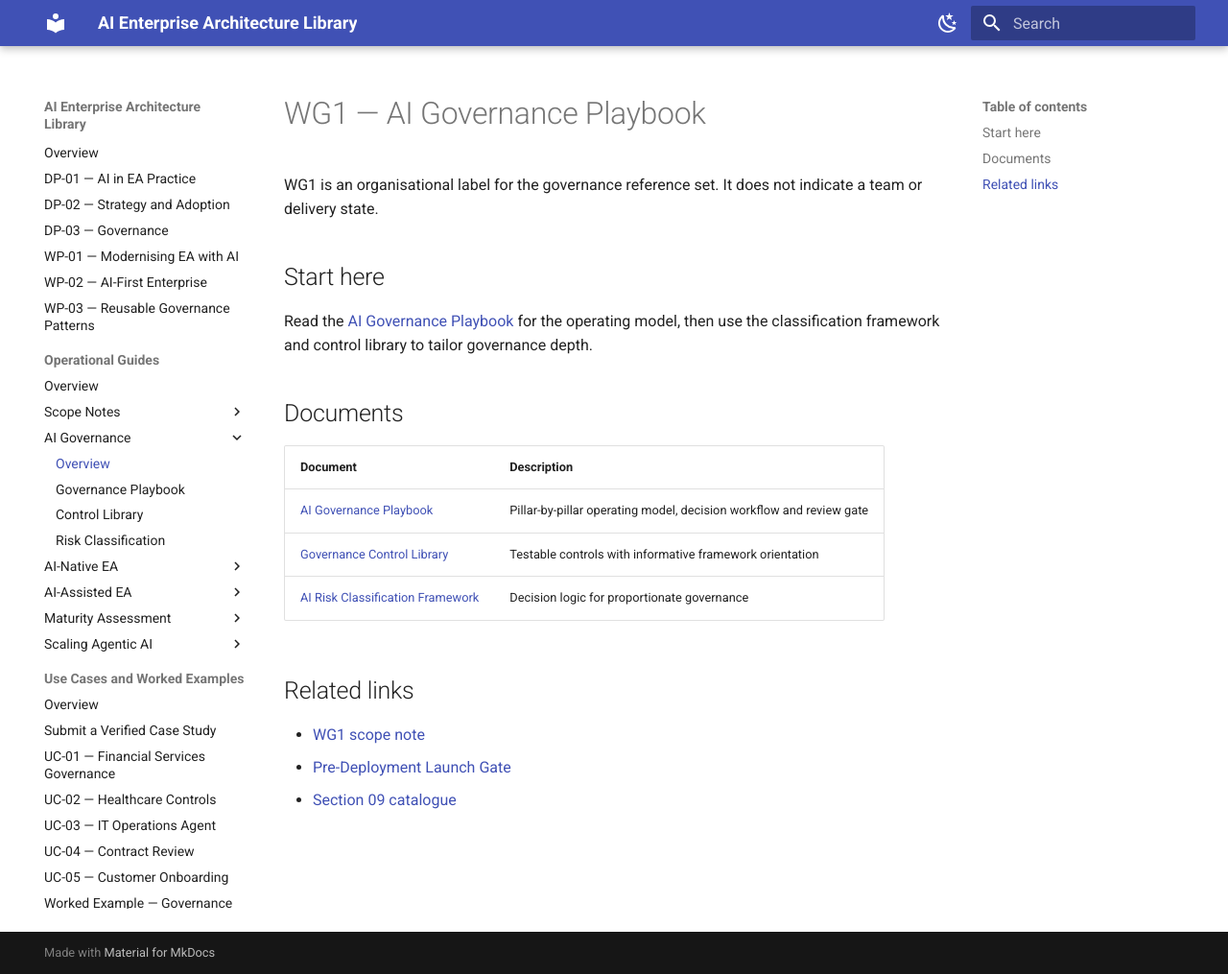
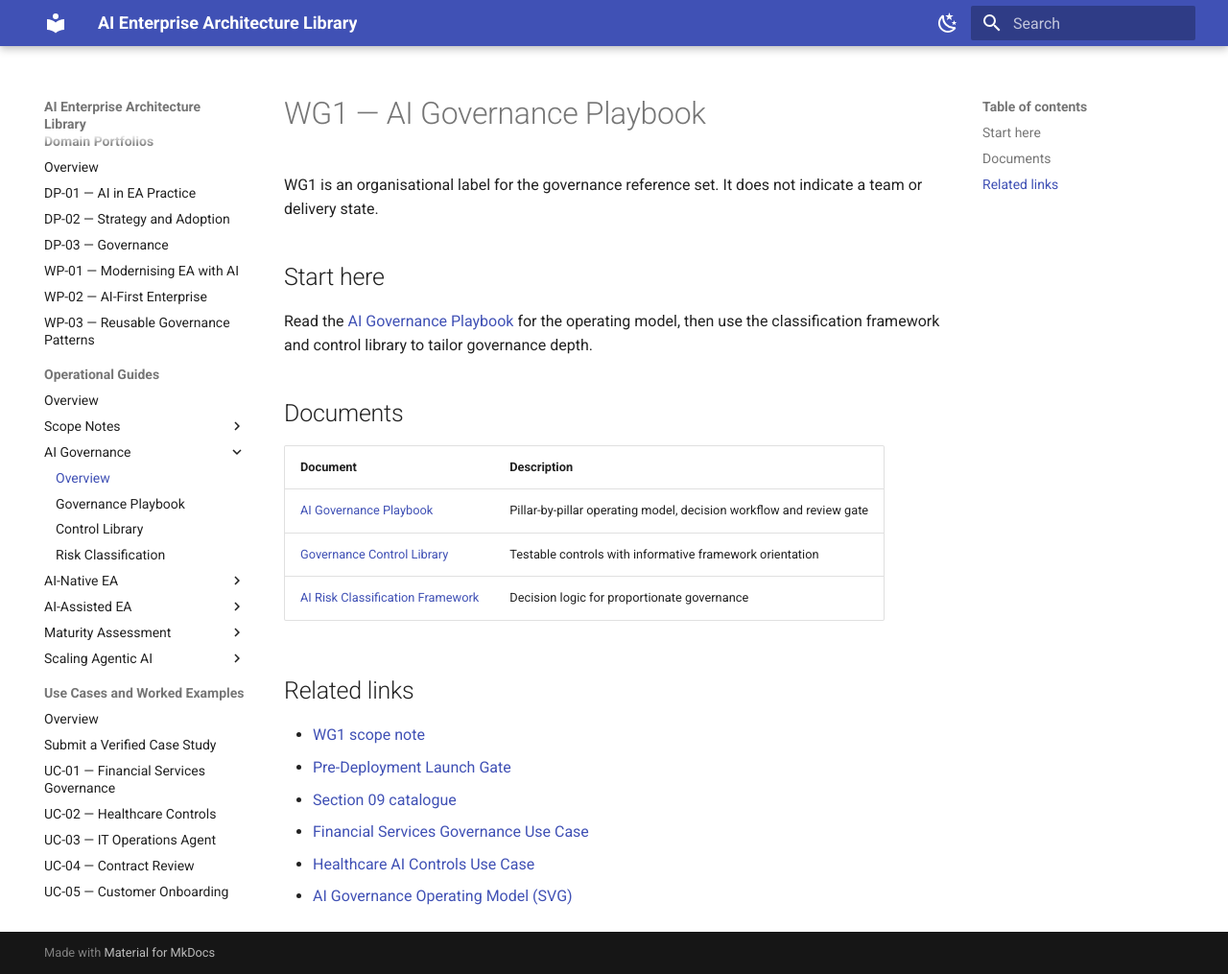
Before and after one commit to ParthivPandya/enterprise-ai-architecture-library, an MkDocs documentation site: the page built from ai-ea-library/09-WG-Outputs/WG1-AI-Governance-Playbook/README.md, in a window 1280 px wide and 1015 px high. Shown: the whole window at 96% size. Built offline with MkDocs 1.6.1 and Material for MkDocs 9.7.7, drawn with Linux system fonts in a browser that asks for light colours.

Commit message:
Update README.md files with reference links to recent additions

```diff
--- a/ai-ea-library/09-WG-Outputs/WG1-AI-Governance-Playbook/README.md
+++ b/ai-ea-library/09-WG-Outputs/WG1-AI-Governance-Playbook/README.md
@@ -19,3 +19,6 @@
 - [WG1 scope note](../WG-Charters/WG1-AI-Governance-Playbook-Charter.md)
 - [Pre-Deployment Launch Gate](../../12-Templates/Pre-Deployment-Launch-Gate.md)
 - [Section 09 catalogue](../README.md)
+- [Financial Services Governance Use Case](../../10-Use-Cases-and-Case-Studies/01-WG1-Governance-Use-Cases/UC-01-Financial-Services-Governance.md)
+- [Healthcare AI Controls Use Case](../../10-Use-Cases-and-Case-Studies/01-WG1-Governance-Use-Cases/UC-02-Healthcare-AI-Controls.md)
+- [AI Governance Operating Model (SVG)](../../11-Architecture-Diagrams/SVG/AI-Governance-Operating-Model.svg)
```
Also changed, not shown: README.md (+28 -0 lines).
